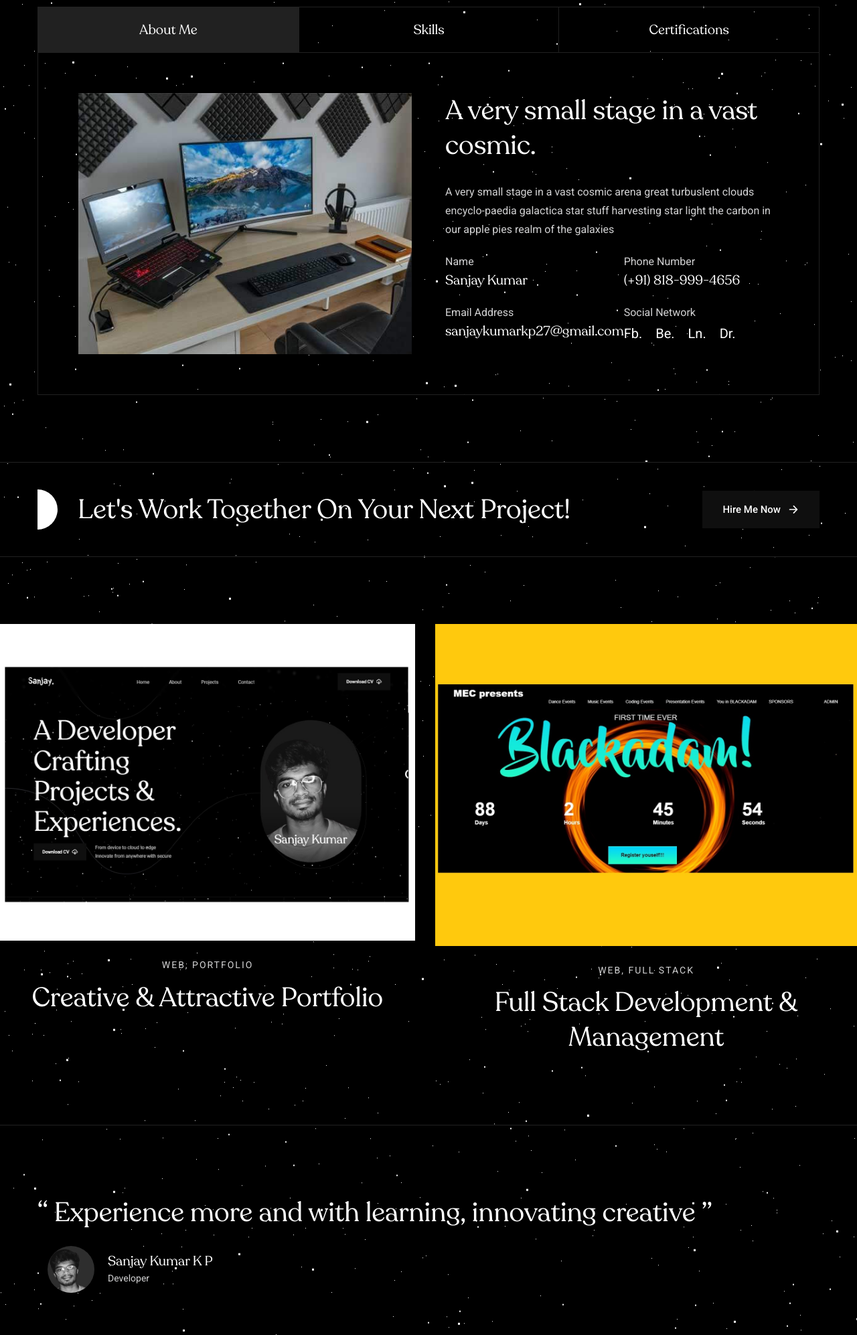
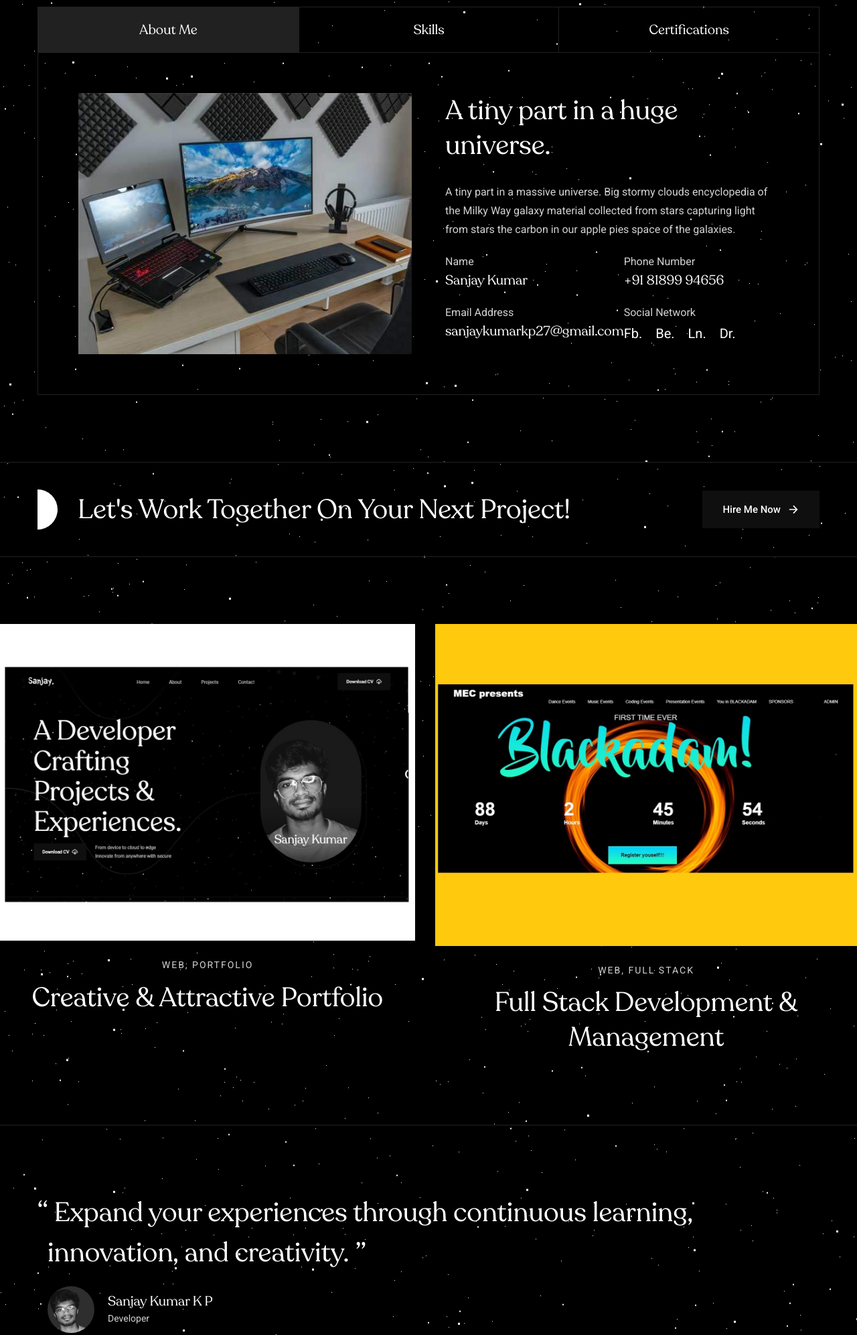
Before and after one commit to SanjayKumarKP/Portfolio, a plain HTML site: page index.html in a window 1280 px wide. Shown: the part 1014-3008 px from the top of the page at 67% size. Drawn offline with nearby package versions, Linux system fonts and the light colour scheme.

Commit message:
Update index.html

```diff
--- a/index.html
+++ b/index.html
@@ -328,13 +328,10 @@
                     </figure>
                     <div class="about-content">
                       <h2 class="h4 title section-title">
-                        A very small stage in a vast cosmic.
+                        A tiny part in a huge universe.
                       </h2>
                       <p class="section-text">
-                        A very small stage in a vast cosmic arena great
-                        turbuslent clouds encyclo-paedia galactica star stuff
-                        harvesting star light the carbon in our apple pies realm
-                        of the galaxies
+                        A tiny part in a massive universe. Big stormy clouds encyclopedia of the Milky Way galaxy material collected from stars capturing light from stars the carbon in our apple pies space of the galaxies.
                       </p>
                       <ul class="about-list">
                         <li class="about-item">
@@ -343,7 +340,7 @@
                         </li>
                         <li class="about-item">
                           <p class="list-title">Phone Number</p>
-                          <span class="span title h5">(+91) 818-999-4656</span>
+                          <span class="span title h5">+91 81899 94656</span>
                         </li>
                         <li class="about-item">
                           <p class="list-title">Email Address</p>
@@ -540,7 +537,7 @@
                     alt="Project poster: Creative & Attractive Portfolio"
                     class="img-cover"
                   />
-                  <a href="#" class="btn btn:hover">
+                  <a href="https://github.com/SanjayKumarKP/Portfolio/" class="btn btn:hover">
                     <span class="span">Project Details</span>
                     <ion-icon
                       name="arrow-forward"
@@ -572,7 +569,7 @@
                     alt="Project poster: Full Stack Development & Management"
                     class="img-cover"
                   />
-                  <a href="#" class="btn btn:hover">
+                  <a href="https://github.com/SanjayKumarKP/blackadam/" class="btn btn:hover">
                     <span class="span">Project Details</span>
                     <ion-icon
                       name="arrow-forward"
@@ -600,7 +597,7 @@
           <div class="container">
             <div class="testi-content">
               <blockquote class="title h4 section-text">
-                &ldquo; Experience more and with learning, innovating creative
+                &ldquo; Expand your experiences through continuous learning, innovation, and creativity.
                 &rdquo;
               </blockquote>
               <div class="profile-card">
@@ -687,7 +684,7 @@
                     />
                   </div>
                   <div>
-                    <span class="title h6">(+91) 818-999-4656</span>
+                    <span class="title h6">+91 81899 94656</span>
                   </div>
                 </li>
                 <li class="contact-item">
```
